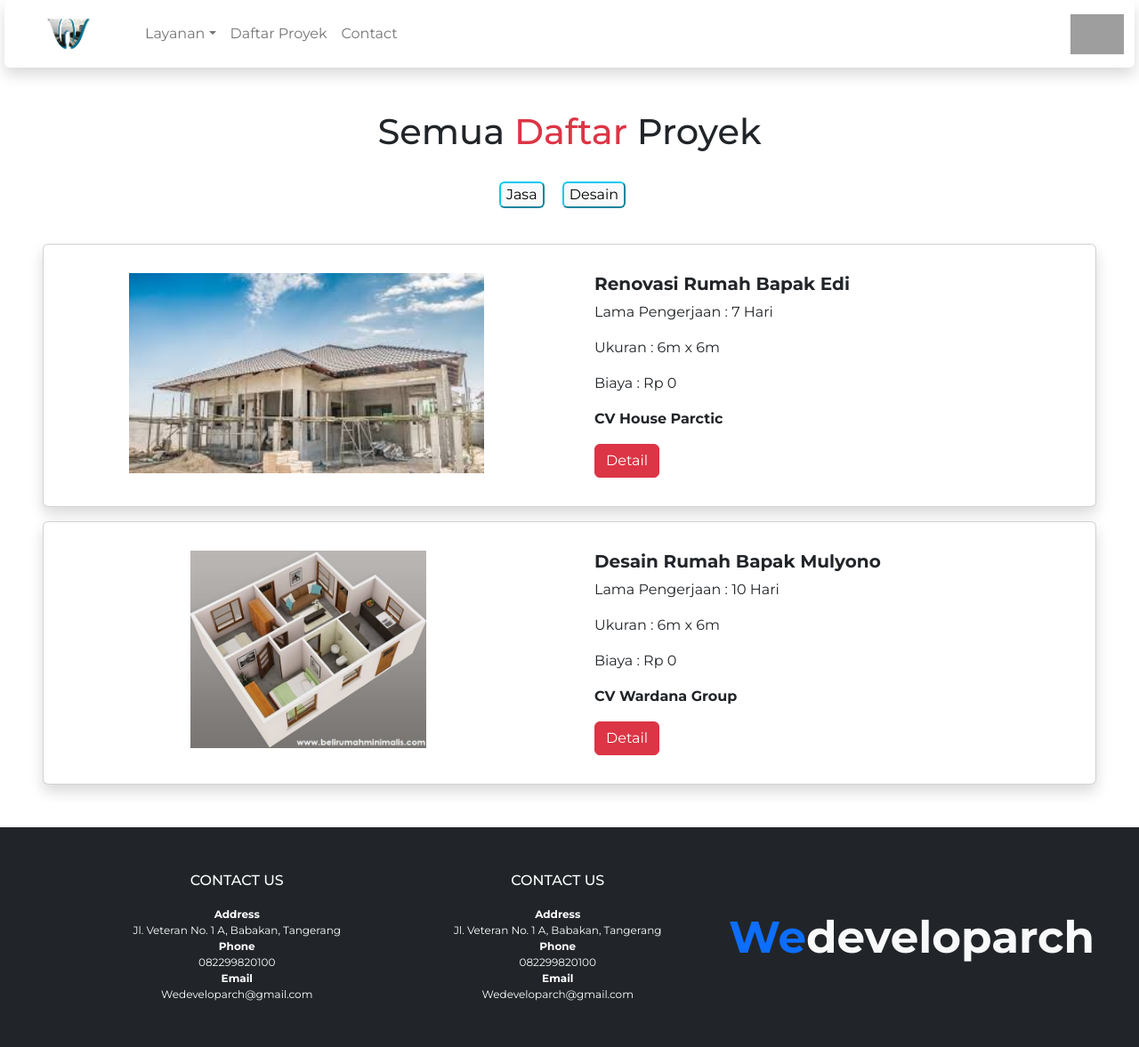
After one commit to Hanafihp10/Application-Wedeveloparch, a PHP site: the page made by Daftar Proyek/Daftar_proyek.php in a window 1280 px wide. The commit adds this page. Shown: the whole page at 89% size. Run offline with PHP 8.4, Linux system fonts and the light colour scheme; grey boxes are pictures that could not be loaded.

Commit message:
nyohhhh pi

```diff
--- /dev/null
+++ b/Daftar Proyek/Daftar_proyek.php
@@ -0,0 +1,165 @@
+<!DOCTYPE html>
+<html lang="en">
+  <head>
+    <title>Daftar Proyek</title>
+    <link rel="icon" type="image/x-icon" href="https://img.icons8.com/papercut/60/building.png" />
+    <link rel="stylesheet" href="../asset/style/products.css" />
+    <meta charset="UTF-8" />
+    <meta name="viewport" content="width=device-width, initial-scale=1.0" />
+    <link href="https://cdn.jsdelivr.net/npm/bootstrap@5.2.3/dist/css/bootstrap.min.css" rel="stylesheet" integrity="sha384-rbsA2VBKQhggwzxH7pPCaAqO46MgnOM80zW1RWuH61DGLwZJEdK2Kadq2F9CUG65" crossorigin="anonymous" />
+    <script src="https://cdn.jsdelivr.net/npm/bootstrap@5.2.3/dist/js/bootstrap.bundle.min.js" integrity="sha384-kenU1KFdBIe4zVF0s0G1M5b4hcpxyD9F7jL+jjXkk+Q2h455rYXK/7HAuoJl+0I4" crossorigin="anonymous"></script>
+  </head>
+  <body class="body">
+    <header>
+      <nav class="navbar navbar-expand-lg shadow bg-body rounded">
+        <div class="container-fluid">
+          <img src="http://localhost/FP-PEMWEB/Application-Wedeveloparch/asset/icon/wedev-logo.png" alt="" width="60" height="60" />
+          <button class="navbar-toggler" type="button" data-bs-toggle="collapse" data-bs-target="#navbarSupportedContent" aria-controls="navbarSupportedContent" aria-expanded="false" aria-label="Toggle navigation">
+            <span class="navbar-toggler-icon"></span>
+          </button>
+          <div class="collapse navbar-collapse" id="navbarSupportedContent">
+            <ul class="navbar-nav me-auto mb-2 mb-lg-0 ms-5">
+              <li class="nav-item dropdown">
+                <a class="nav-link dropdown-toggle" href="#" id="navbarDropdown" role="button" data-bs-toggle="dropdown" aria-expanded="false">Layanan</a>
+                <ul class="dropdown-menu" aria-labelledby="navbarDropdown">
+                  <li><a class="dropdown-item" href="#desain-jasa">Desain</a></li>
+                  <li><a class="dropdown-item" href="#desain-jasa">Jasa</a></li>
+                </ul>
+              </li>
+              <li class="nav-item">
+                <a class="nav-link" aria-current="page" href="http://localhost/FP-PEMWEB/Application-Wedeveloparch/pages/Sign-In.php"> Daftar Proyek</a>
+              </li>
+              <li class="nav-item">
+                <a class="nav-link" href="https://api.whatsapp.com/send/?phone=62083862928254&text&type=phone_number&app_absent=0" tabindex="-1" aria-disabled="true">Contact</a>
+              </li>
+            </ul>
+            <img href="#" src="https://img.icons8.com/?size=100&id=c8SsrDOfQgn3&format=png&color=000000" alt="" width="60" />
+          </div>
+        </div>
+      </nav>
+    </header>
+
+    <main>
+        <div class="text-center mt-5">
+        <h1>Semua <span class="text-danger">Daftar</span>  Proyek</h1><br>
+        <div class="filter-buttons">
+            <button onclick="filterItems('jasa')" class="rounded-2 border-info bg-light me-3">Jasa</button>
+            <button onclick="filterItems('desain')" class="rounded-2 border-info bg-light me-3">Desain</button>
+          </div>
+
+          <div class="items"><br>
+            <div class="item jasa">
+                <div class="card ms-5 me-5 mt-3 rounded-2 shadow">
+                    <div class="card-body">
+                        <div class="row">
+                            <div class="col-sm-6">
+                              <div class="card border-0">
+                                <div class="card-body">
+                                    <img src="http://localhost/FP-PEMWEB/Application-Wedeveloparch/asset/Image/Product-image/Rumah-PakEdi.jpeg" alt="" class="w-75 h-75">
+                                  <img src="" alt="">
+                                </div>
+                              </div>
+                            </div>
+                            <div class="col-sm-6">
+                              <div class="card border-0">
+                                <div class="card-body text-start">
+                                  <h5 class="card-title"><strong>Renovasi Rumah Bapak Edi</strong></h5>
+                                  <div>
+                                    <p>Lama Pengerjaan : 7 Hari</p>
+                                    <p>Ukuran : 6m x 6m</p>
+                                    <p>Biaya : Rp 0</p>
+                                    <p><strong>CV House Parctic</strong></p>
+                                </div>
+                                <a href="#" class="btn btn-danger">Detail</a>
+                                </div>
+                              </div>
+                            </div>
+                          </div>
+                    </div>
+                </div>
+            </div>
+            <div class="item desain">
+                <div class="card ms-5 me-5 mt-3 rounded-2 shadow">
+                    <div class="card-body">
+                        <div class="row">
+                            <div class="col-sm-6">
+                              <div class="card border-0">
+                                <div class="card-body">
+                                  <img src="http://localhost/FP-PEMWEB/Application-Wedeveloparch/asset/Image/Product-image/product-3.jpeg" alt="" class="w-50 h-50">
+                                </div>
+                              </div>
+                            </div>
+                            <div class="col-sm-6">
+                              <div class="card border-0">
+                                <div class="card-body text-start">
+                                  <h5 class="card-title"><strong>Desain Rumah Bapak Mulyono</strong></h5>
+                                  <div>
+                                    <p>Lama Pengerjaan : 10 Hari</p>
+                                    <p>Ukuran : 6m x 6m</p>
+                                    <p>Biaya : Rp 0</p>
+                                    <p><strong>CV Wardana Group</strong></p>
+                                </div>
+                                <a href="#" class="btn btn-danger">Detail</a>
+                                </div>
+                              </div>
+                            </div>
+                          </div>
+                    </div>
+                </div>
+            </div>
+
+        <script>
+            function filterItems(category) {
+              var items = document.querySelectorAll(".item");
+              items.forEach(function (item) {
+                if (item.classList.contains(category)) {
+                  item.style.display = "block";
+                } else {
+                  item.style.display = "none";
+                }
+              });
+
+              var buttons = document.querySelectorAll(".filter-buttons button");
+              buttons.forEach(function (button) {
+                button.classList.remove("active");
+              });
+
+              event.target.classList.add("active");
+            }
+        </script>
+        </div><br><br>
+
+
+        <footer class="bg-dark">
+            <div class="container-2">
+                <div class="row">
+                <div class="col ms-5">
+                    <h6>CONTACT US</h6>
+                    <p><strong>Address</strong></p>
+                    <p>Jl. Veteran No. 1 A, Babakan, Tangerang</p>
+                    <p><strong>Phone</strong></p>
+                    <p>082299820100</p>
+                    <p><strong>Email</strong></p>
+                    <p>Wedeveloparch@gmail.com</p>
+                </div>
+                <div class="col">
+                    <h6>CONTACT US</h6>
+                    <p><strong>Address</strong></p>
+                    <p>Jl. Veteran No. 1 A, Babakan, Tangerang</p>
+                    <p><strong>Phone</strong></p>
+                    <p>082299820100</p>
+                    <p><strong>Email</strong></p>
+                    <p>Wedeveloparch@gmail.com</p>
+                </div>
+                <div class="navbar-brand col d-flex align-items-center">
+                    <a class="navbar-brand text-light" style="font-size: 50px" href="#"
+                    ><span style="color: #5c4009; font-size: 50px"><strong class="text-primary">We</strong></span
+                    ><strong>developarch</strong></a
+                    >
+                </div>
+                </div>
+            </div>
+        </footer>
+    <script src="../asset/script/script.js"></script>
+  </body>
+</html>
--- a/asset/style/products.css
+++ b/asset/style/products.css
@@ -110,3 +110,6 @@
     align-items: center;
   }
 }
+
+
+/* POP UP Daftar proyek */
--- a/primary-page/Home.php
+++ b/primary-page/Home.php
@@ -25,7 +25,7 @@
                                             </ul>
                                     </li>
                                     <li class="nav-item">
-                                        <a class="nav-link" aria-current="page" href="http://localhost/FP-PEMWEB/Application-Wedeveloparch/pages/Sign-In.php"> Daftar Proyek</a>
+                                        <a class="nav-link" aria-current="page" href="http://localhost/FP-PEMWEB/Application-Wedeveloparch/Daftar%20Proyek/Daftar_proyek.php"> Daftar Proyek</a>
                                     </li>
                                     <li class="nav-item">
                                         <a class="nav-link" href="https://api.whatsapp.com/send/?phone=62083862928254&text&type=phone_number&app_absent=0" tabindex="-1" aria-disabled="true">Contact</a>
```
Also changed, not shown: dasboard.php (+7 -3 lines), pages/Jasa.html (deleted, +0 -89 lines), pages/desain.html (deleted, +0 -220 lines), asset/Image/Product-image/Rumah-PakEdi.jpeg (added), asset/daftar-proyek/proyek-jogja.jpeg (added).
